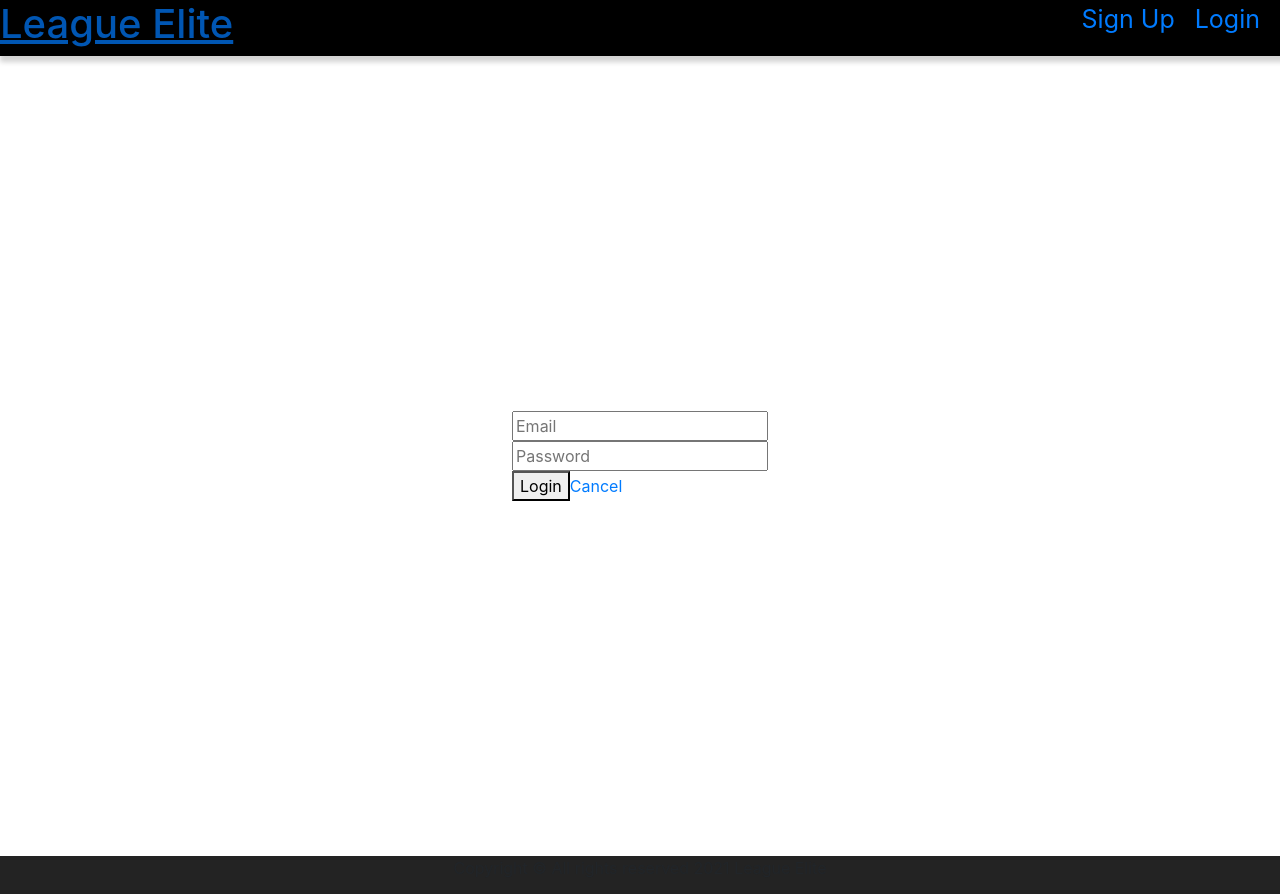
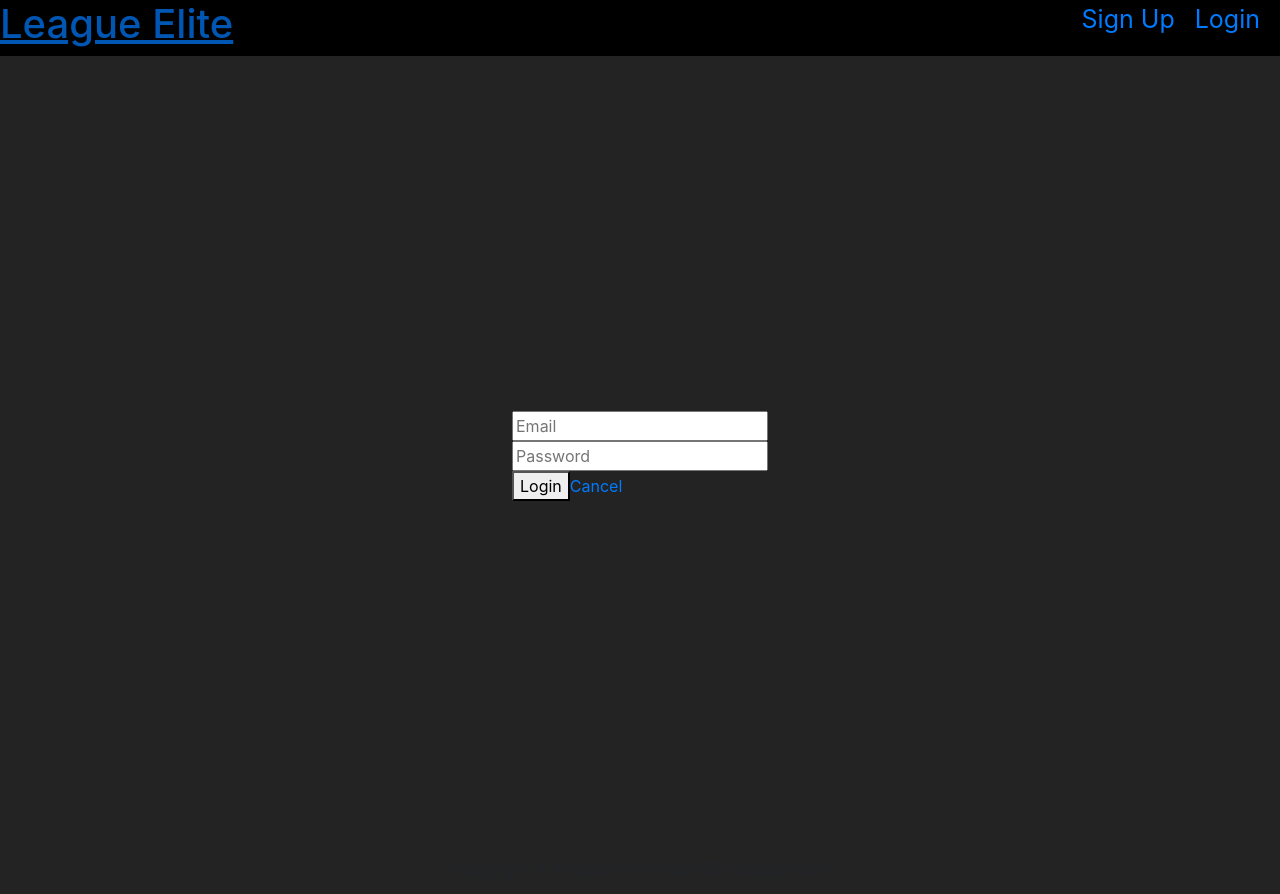
Before and after one commit to taverasn/league-elite, a React (Create React App) app: page /login in a window 1280 px wide. Built offline with nearby package versions, Linux system fonts and the light colour scheme; no server answers.

Commit message:
Updates Page class to include background color

```diff
--- a/src/index.css
+++ b/src/index.css
@@ -17,4 +17,5 @@ code {
   display: flex;
   justify-content: center;
   align-items: center;
+  background-color: #232323;
 }
```
Also changed, not shown: src/components/SignupForm/SignupForm.js (deleted).
